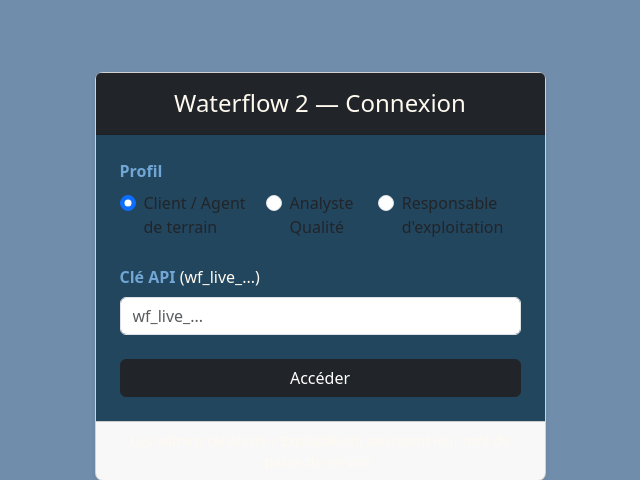
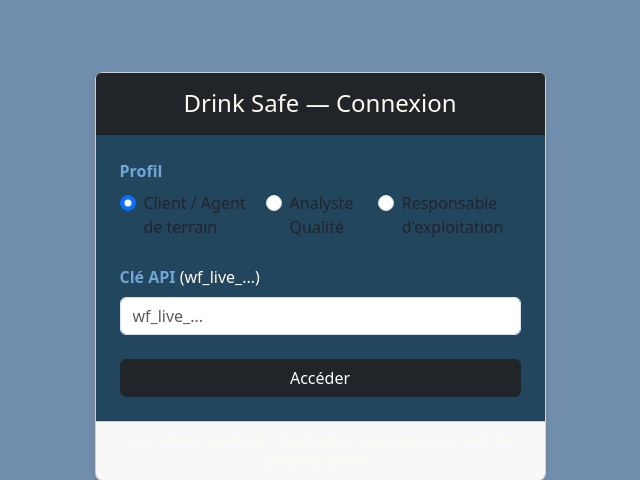
Before and after one commit to bruno-coulet/drink_safe, a Flask app: page /login in a window 1280 px wide. Shown: the top 480 px of the page, without its empty margins (320-960 px from the left). Run offline with Flask 3, Linux system fonts and the light colour scheme.

```diff
--- a/front/templates/base.html
+++ b/front/templates/base.html
@@ -3,7 +3,7 @@
 <head>
     <meta charset="UTF-8">
     <meta name="viewport" content="width=device-width, initial-scale=1.0">
-    <title>{% block title %}Waterflow 2{% endblock %}</title>
+    <title>{% block title %}Drink safe{% endblock %}</title>
     <link href="https://cdn.jsdelivr.net/npm/bootstrap@5.3.3/dist/css/bootstrap.min.css" rel="stylesheet">
     <link rel="stylesheet" href="{{ url_for('static', filename='css/main.css') }}">
 </head>
@@ -11,7 +11,7 @@
 
 {% if session.role %}
 <nav class="navbar navbar-dark bg-dark px-4">
-    <span class="navbar-brand fw-bold">Waterflow 2</span>
+    <span class="navbar-brand fw-bold">Drink Safe</span>
     <div class="d-flex align-items-center gap-3">
         <span class="badge
             {% if session.role == 'client' %}bg-primary
--- a/front/templates/client/dashboard.html
+++ b/front/templates/client/dashboard.html
@@ -1,5 +1,5 @@
 {% extends "base.html" %}
-{% block title %}Portail Client — Waterflow 2{% endblock %}
+{% block title %}Portail Client — Drink Safe{% endblock %}
 
 {% block content %}
 <h2 class="mb-1">Evaluation de la potabilité</h2>
--- a/front/templates/login.html
+++ b/front/templates/login.html
@@ -1,12 +1,12 @@
 {% extends "base.html" %}
-{% block title %}Connexion — Waterflow 2{% endblock %}
+{% block title %}Connexion — Drink Safe{% endblock %}
 
 {% block content %}
 <div class="row justify-content-center mt-5">
     <div class="col-md-5">
         <div class="card shadow-sm">
             <div class="card-header bg-dark text-white text-center py-3">
-                <h4 class="mb-0">Waterflow 2 — Connexion</h4>
+                <h4 class="mb-0">Drink Safe — Connexion</h4>
             </div>
             <div class="card-body p-4">
                 <form method="POST" action="{{ url_for('auth.login') }}">
```
Also changed, not shown: .github/workflows/ci.yml, README.md.
